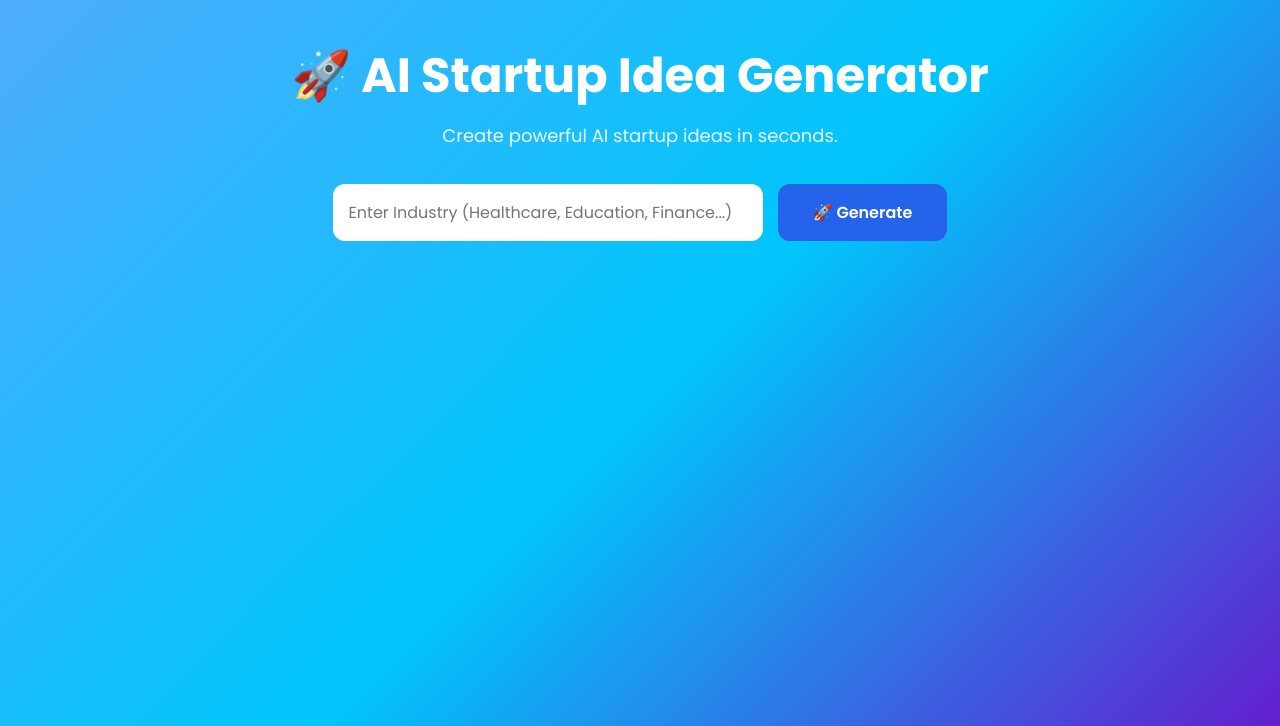
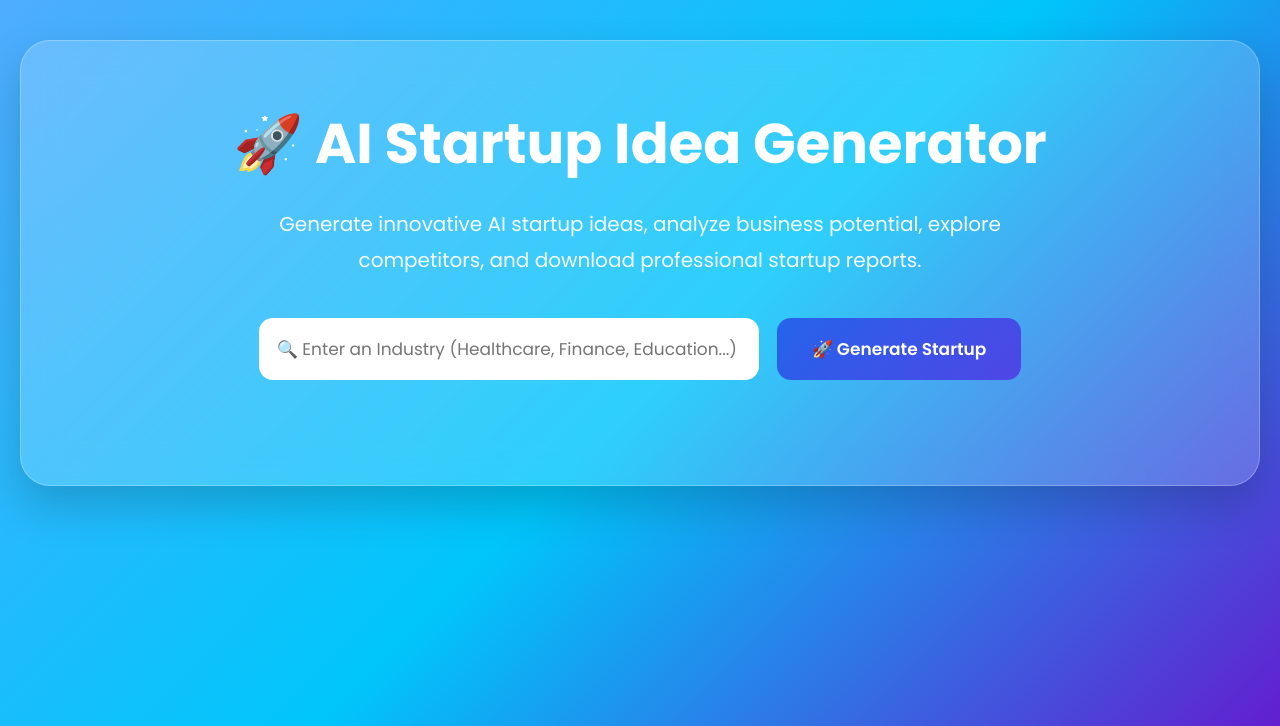
Before and after one commit to Vaishnaviv-p/AI-Startup-Idea-Generator, a Flask app: page / in a window 1280 px wide. Shown: the top 726 px of the page. Run offline with Flask 3, Linux system fonts and the light colour scheme.

Commit message:
Version 15.1 Professional Dashboard Redesign

```diff
--- a/static/style.css
+++ b/static/style.css
@@ -281,3 +281,86 @@ width:100%;
     line-height:1.6;
 
 }
+/* ===========================
+   VERSION 15 HERO SECTION
+=========================== */
+
+.hero{
+
+    background:rgba(255,255,255,.18);
+    backdrop-filter:blur(18px);
+    border-radius:30px;
+    padding:60px 40px;
+    margin-bottom:50px;
+    box-shadow:0 20px 45px rgba(0,0,0,.18);
+    border:1px solid rgba(255,255,255,.25);
+
+}
+
+.hero-content{
+
+    text-align:center;
+
+}
+
+.hero h1{
+
+    font-size:56px;
+    color:white;
+    margin-bottom:20px;
+
+}
+
+.hero p{
+
+    color:white;
+    font-size:20px;
+    max-width:850px;
+    margin:auto;
+    line-height:1.8;
+    opacity:.95;
+
+}
+
+.hero-form{
+
+    display:flex;
+    justify-content:center;
+    align-items:center;
+    gap:18px;
+    margin-top:40px;
+    flex-wrap:wrap;
+
+}
+
+.hero-form input{
+
+    width:500px;
+    padding:18px;
+    border:none;
+    border-radius:14px;
+    font-size:17px;
+    outline:none;
+
+}
+
+.hero-form button{
+
+    padding:18px 35px;
+    border:none;
+    border-radius:14px;
+    background:linear-gradient(135deg,#2563eb,#4f46e5);
+    color:white;
+    font-size:17px;
+    font-weight:600;
+    cursor:pointer;
+    transition:.35s;
+
+}
+
+.hero-form button:hover{
+
+    transform:translateY(-4px);
+    box-shadow:0 10px 25px rgba(37,99,235,.4);
+
+}
--- a/templates/index.html
+++ b/templates/index.html
@@ -13,23 +13,36 @@
 
 <div class="container">
 
-    <div class="header">
+   <!-- Hero Section -->
+
+<div class="hero">
+
+    <div class="hero-content">
+
         <h1>🚀 AI Startup Idea Generator</h1>
-        <p>Create powerful AI startup ideas in seconds.</p>
-    </div>
 
-    <form action="/" method="GET">
+        <p>
+            Generate innovative AI startup ideas, analyze business potential,
+            explore competitors, and download professional startup reports.
+        </p>
+
+        <form action="/" method="GET" class="hero-form">
 
             <input
                 type="text"
                 name="industry"
-            placeholder="Enter Industry (Healthcare, Education, Finance...)"
+                placeholder="🔍 Enter an Industry (Healthcare, Finance, Education...)"
                 required>
 
-        <button type="submit">🚀 Generate</button>
+            <button type="submit">
+                🚀 Generate Startup
+            </button>
 
         </form>
 
+    </div>
+
+</div>
     {% if result %}
 
     <!-- Dashboard -->
```
Also changed, not shown: 1 other file. Lines whose indentation alone changed are shown as unchanged.
